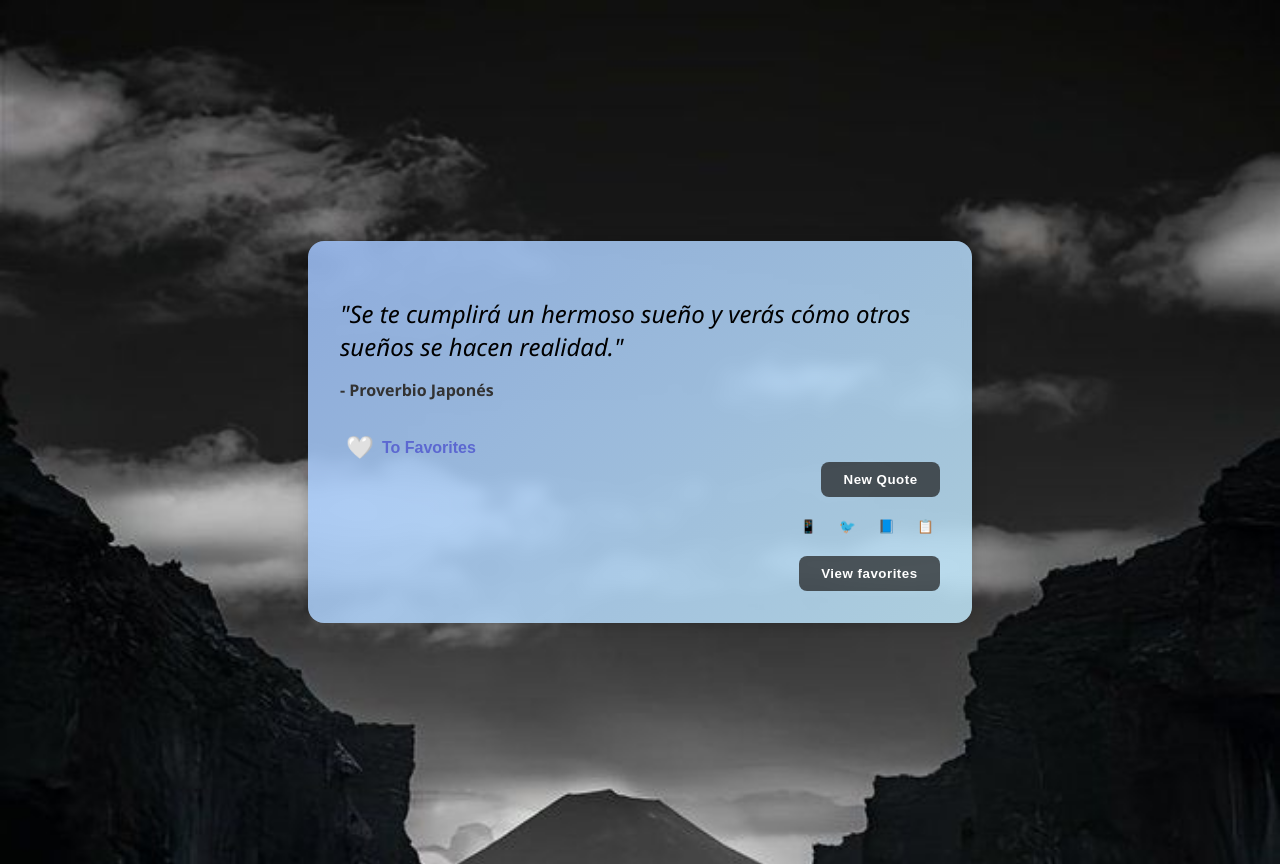
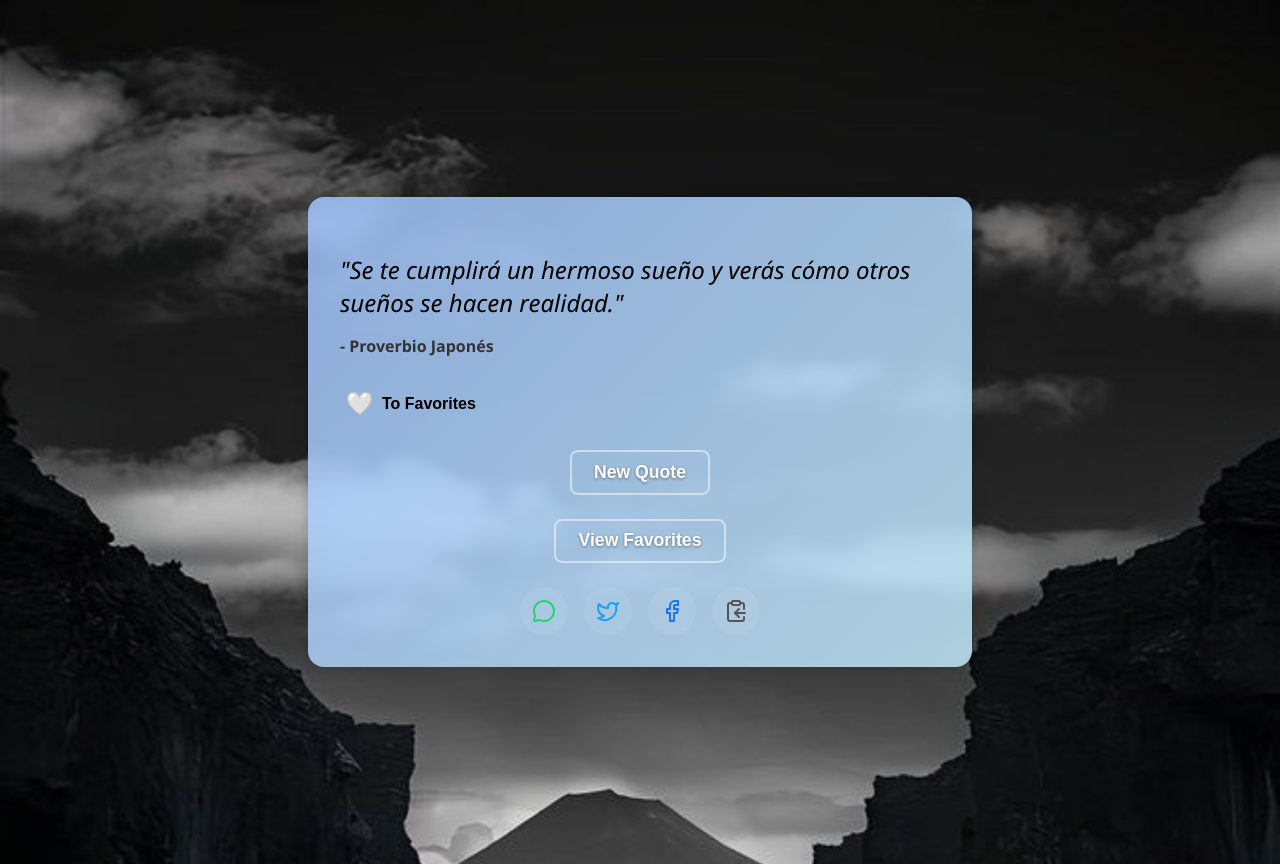
Before and after one commit to Mauricio-Guerrero-Arciniegas/Quotes, a React (Vite) app: page / in a window 1280 px wide. Built offline with nearby package versions, Linux system fonts and the light colour scheme.

Commit message:
adding loader

```diff
--- a/package.json
+++ b/package.json
@@ -11,6 +11,7 @@
   },
   "dependencies": {
     "i18next": "^25.2.1",
+    "lucide-react": "^0.523.0",
     "react": "^19.1.0",
     "react-dom": "^19.1.0",
     "react-i18next": "^15.5.3",
--- a/src/App.jsx
+++ b/src/App.jsx
@@ -3,6 +3,7 @@ import phrases from './data/phrases.json';
 import styles from './App.module.scss';
 import Quotes from './components/Quotes/Quotes';
 import ButtonGroup from './components/ButtonGroup/ButtonGroup';
+
 
 const gradients = [
   'linear-gradient(135deg, rgba(255, 236, 210, 0.85), rgba(252, 182, 159, 0.85))',
--- a/src/components/ButtonGroup/ButtonGroup.jsx
+++ b/src/components/ButtonGroup/ButtonGroup.jsx
@@ -1,4 +1,10 @@
 import styles from './ButtonGroup.module.scss';
+import {
+  MessageCircle,
+  Twitter,
+  Facebook,
+  ClipboardCopy
+} from 'lucide-react';
 
 function ButtonGroup({
   onNewPhrase,
@@ -11,28 +17,31 @@ function ButtonGroup({
 }) {
   return (
     <div className={styles['button-group']}>
-      <button className={styles['button-group__main']} onClick={onNewPhrase}>
+      <button className={styles['button-group__action']} onClick={onNewPhrase}>
         New Quote
       </button>
 
-      <div className={styles['button-group__share']}>
-        <button onClick={onShareWhatsApp} aria-label="WhatsApp">
-          📱
+      <button
+        className={styles['button-group__action']}
+        onClick={onToggleFavorites}
+      >
+        {showFavorites ? 'Hide Favorites' : 'View Favorites'}
+      </button>
+
+      <div className={styles['button-group__socials']}>
+        <button onClick={onShareWhatsApp} aria-label="Share on WhatsApp">
+          <MessageCircle size={24} color="#25d366" />
         </button>
-        <button onClick={onShareTwitter} aria-label="Twitter">
-          🐦
+        <button onClick={onShareTwitter} aria-label="Share on Twitter">
+          <Twitter size={24} color="#1da1f2" />
         </button>
-        <button onClick={onShareFacebook} aria-label="Facebook">
-          📘
+        <button onClick={onShareFacebook} aria-label="Share on Facebook">
+          <Facebook size={24} color="#1877f2" />
         </button>
-        <button onClick={onCopy} aria-label="Copy">
-          📋
+        <button onClick={onCopy} aria-label="Copy to clipboard">
+          <ClipboardCopy size={24} color="#555" />
         </button>
       </div>
-
-      <button className={styles['button-group__toggle']} onClick={onToggleFavorites}>
-        {showFavorites ? 'Hide favorites' : 'View favorites'}
-      </button>
     </div>
   );
 }
--- a/src/components/ButtonGroup/ButtonGroup.module.scss
+++ b/src/components/ButtonGroup/ButtonGroup.module.scss
@@ -1,40 +1,46 @@
 .button-group {
+  padding-top: 2rem;
   display: flex;
   flex-direction: column;
-  align-items: flex-end;
-  gap: 1rem;
+  align-items: center;
+  gap: 1.5rem;
 
-  &__main,
-  &__toggle {
-    background-color: #1f1f1fb7;
-    color: #fff;
+  &__action {
+    background: transparent;
+    color: white;
+    font-weight: bold;
+    font-size: 1.1rem;
     padding: 0.6rem 1.4rem;
-    border: none;
-    border-radius: 0.5rem;
+    border: 2px solid rgba(255, 255, 255, 0.5);
+    border-radius: 8px;
     cursor: pointer;
-    font-weight: 600;
-    letter-spacing: 0.5px;
-    transition: background-color 0.3s ease;
+    text-shadow: 0 1px 3px rgba(0, 0, 0, 0.4);
+    transition: all 0.3s ease;
 
     &:hover {
-      background-color: #333;
+      background-color: rgba(255, 255, 255, 0.1);
+      transform: scale(1.05);
+      border-color: white;
     }
   }
 
-  &__share {
+  &__socials {
     display: flex;
-    gap: 0.6rem;
+    gap: 1rem;
+    justify-content: center;
+    flex-wrap: wrap;
 
     button {
-      background-color: transparent;
+      background-color: rgba(255, 255, 255, 0.08);
       border: none;
-      padding: 0.4rem;
       border-radius: 50%;
-      cursor: pointer;
+      width: 48px;
+      height: 48px;
       display: flex;
       align-items: center;
       justify-content: center;
-      transition: transform 0.2s ease, background-color 0.3s ease;
+      cursor: pointer;
+      transition: transform 0.3s ease, background-color 0.3s ease, box-shadow 0.3s ease;
 
       svg {
         width: 24px;
@@ -42,14 +48,16 @@
       }
 
       &:hover {
-        background-color: rgba(0, 0, 0, 0.1);
-        transform: scale(1.1);
+        transform: scale(1.2);
+        background-color: rgba(255, 255, 255, 0.15);
+        box-shadow: 0 4px 12px rgba(0, 0, 0, 0.3);
       }
     }
 
+    // Responsive (columna en móvil)
     @media (max-width: 650px) {
       flex-direction: row;
-      align-items: flex-end;
+      align-items: center;
     }
   }
 }
--- a/src/components/Quotes/Quotes.module.scss
+++ b/src/components/Quotes/Quotes.module.scss
@@ -19,7 +19,7 @@
     cursor: pointer;
     font-size: 1rem;
     margin-top: 1rem;
-    color: #5c68d1;
+    color: #000000;
     font-weight: bold;
     transition: transform 0.2s ease;
 
```
Also changed, not shown: 1 other file (tests, documents, lock files or other folders).
